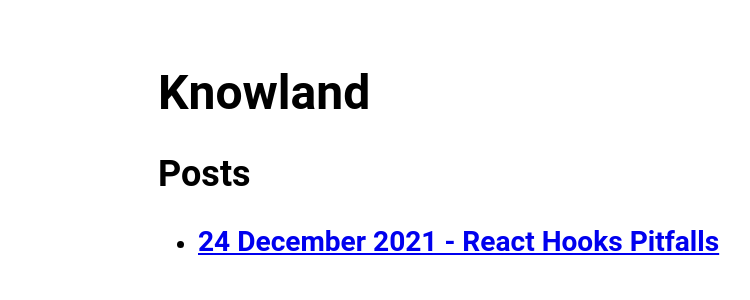
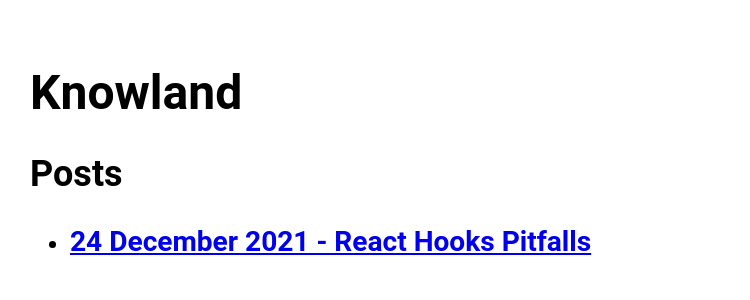
Before and after one commit to purple-cmd/blog, a Jekyll site: the page built from index.html, in a window 1280 px wide. Shown: the top 300 px of the page, without its empty margins (98-848 px from the left). Built offline with Jekyll 4.4.1, drawn with Linux system fonts in a browser that asks for light colours; the list of posts is cut into pages by our own code.

Commit message:
played with margins

```diff
--- a/assets/css/index.css
+++ b/assets/css/index.css
@@ -5,7 +5,7 @@
 }
 
 body {
-    margin: 5% 20%;
+    margin: 5% 10%;
     font-size: 24px;
     font-family: "Roboto";
 }
```
